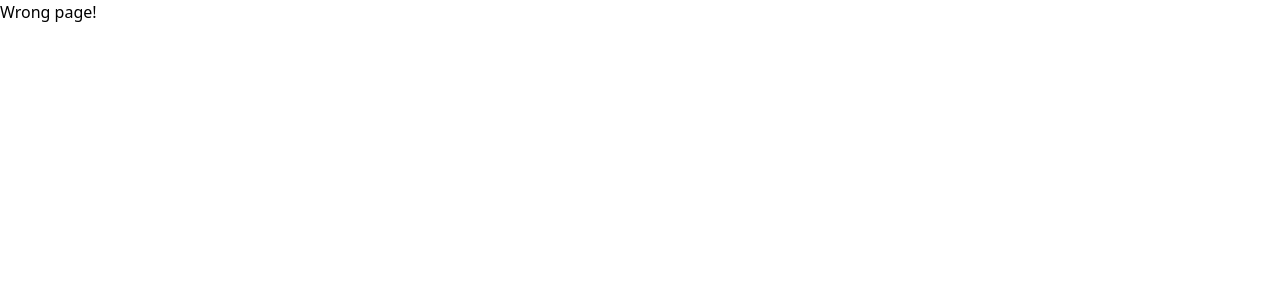
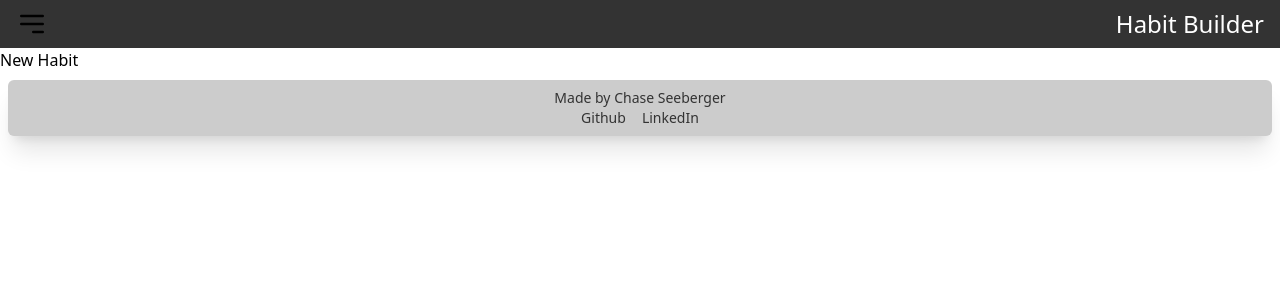
Before and after one commit to ChaseLee21/Habit-Tracker, a React (Vite) app in the folder client/: page /new-habit in a window 1280 px wide. Before the commit this address had no page. Shown: the top 300 px of the page. Built offline with nearby package versions, Linux system fonts and the light colour scheme.

Commit message:
update: adding a NewHabit view to router

```diff
--- a/client/src/main.jsx
+++ b/client/src/main.jsx
@@ -6,6 +6,7 @@ import './axiosConfig.js'
 import Home from './views/Home.jsx'
 import Register from './views/Register.jsx'
 import Login from './views/Login.jsx'
+import NewHabit from './views/NewHabit.jsx'
 
 const router = createBrowserRouter([
   {
@@ -25,6 +26,10 @@ const router = createBrowserRouter([
         path: '/login',
         element: <Login />
       },
+      {
+        path: '/new-habit',
+        element: <NewHabit />
+      },
     ]
   }
 ])
--- /dev/null
+++ b/client/src/views/NewHabit.jsx
@@ -0,0 +1,11 @@
+
+function NewHabit() {
+
+    return (
+      <>
+        <h1>New Habit</h1>
+      </>
+    )
+  }
+
+  export default NewHabit
```
